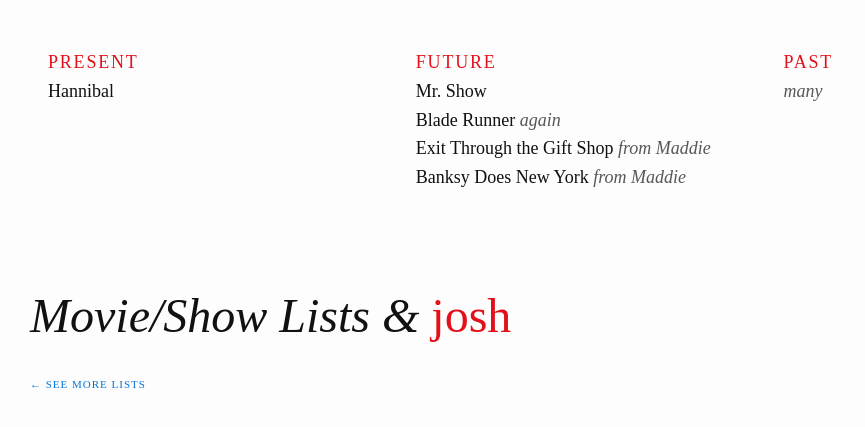
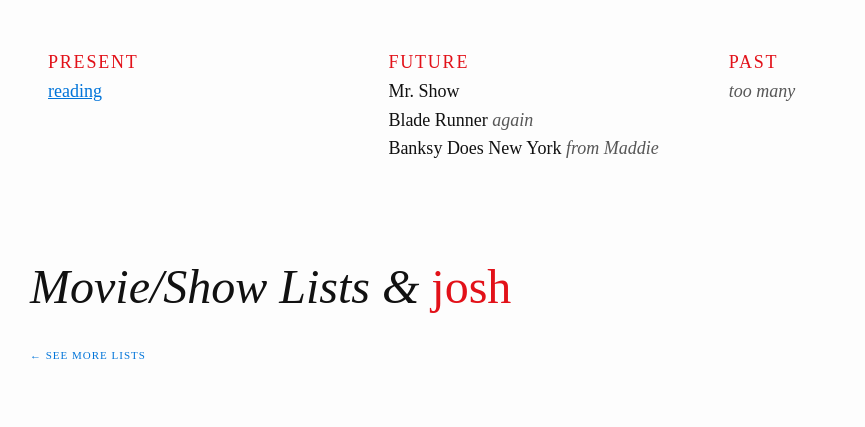
Before and after one commit to joshbeckman/andjosh.github.io, a Jekyll site: the page built from _lists/movie-show-lists.md, in a window 1280 px wide. Shown: the top 427 px of the page, without its empty margins (0-865 px from the left). Built offline with Jekyll 4.4.1, drawn with Linux system fonts in a browser that asks for light colours; Markdown is read by kramdown in place of the engine named in the settings.

Commit message:
Updating movie list

```diff
--- a/_lists/movie-show-lists.md
+++ b/_lists/movie-show-lists.md
@@ -3,16 +3,14 @@ layout: list
 title: Movie/Show Lists
 permalink: /lists/movie-show/
 ---
-
-- Hannibal
+- [reading](/lists/reading)
 
 <!--two items:-->
 
 - Mr. Show
 - Blade Runner _again_
-- Exit Through the Gift Shop _from Maddie_
 - Banksy Does New York _from Maddie_
 
 <!--two items:-->
 
-- _many_
+- _too many_
```
